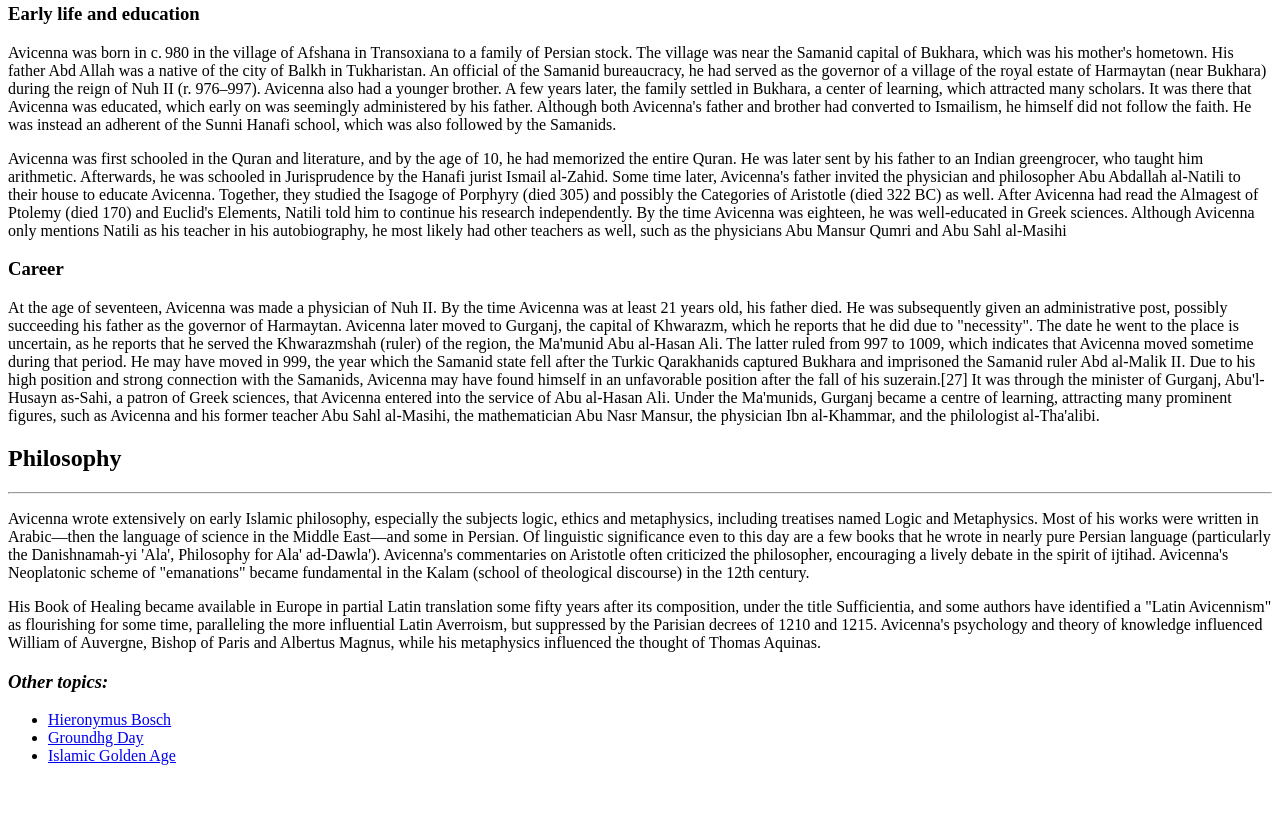
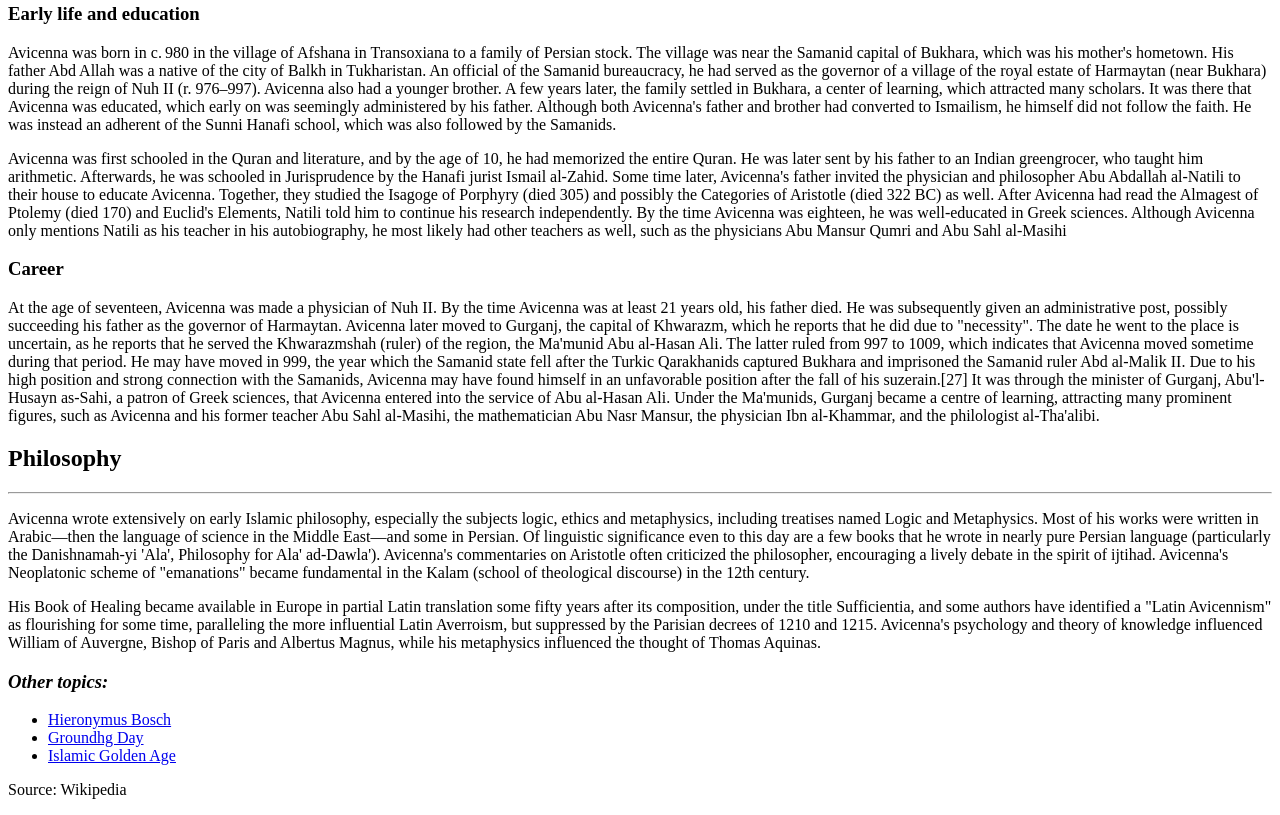
Before and after one commit to dogloversum/dogloversum.github.io, a plain HTML site: page wa/wa3.html in a window 1280 px wide. Shown: the part 917-1732 px from the top of the page. Before the commit the page ends 1698 px from the top, so only its background shows below. Drawn offline with Linux system fonts and the light colour scheme.

Commit message:
Update wa3.html

```diff
--- a/wa/wa3.html
+++ b/wa/wa3.html
@@ -69,6 +69,7 @@
         <li><a href="https://katiehaley.github.io/wa/wa3.html">Groundhg Day</a></li>
         <li><a href="https://en.wikipedia.org/wiki/Islamic_Golden_Age">Islamic Golden Age</a></li>
         </ul>
+    <p>Source: Wikipedia</p>
 
 </body>
 </html>
```
